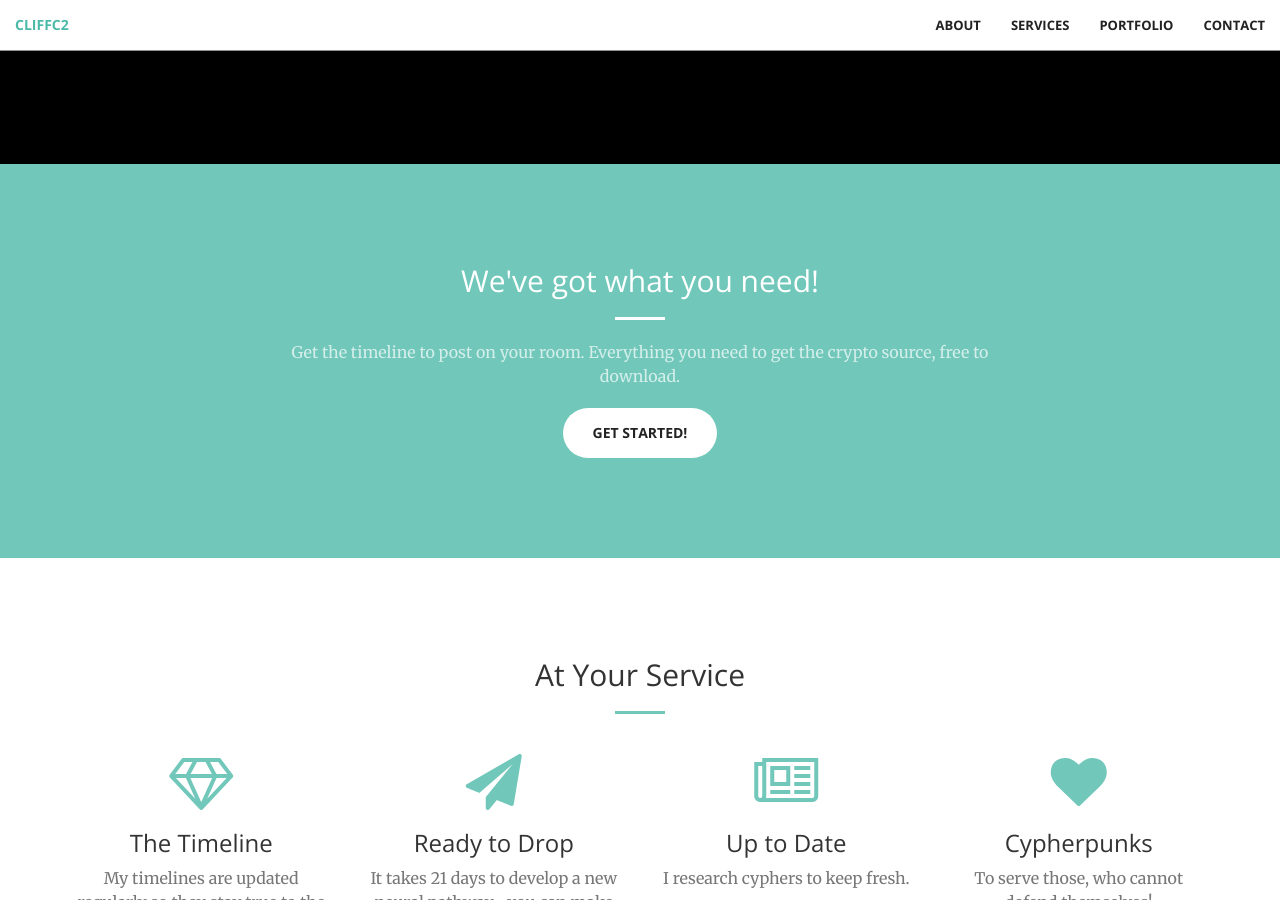
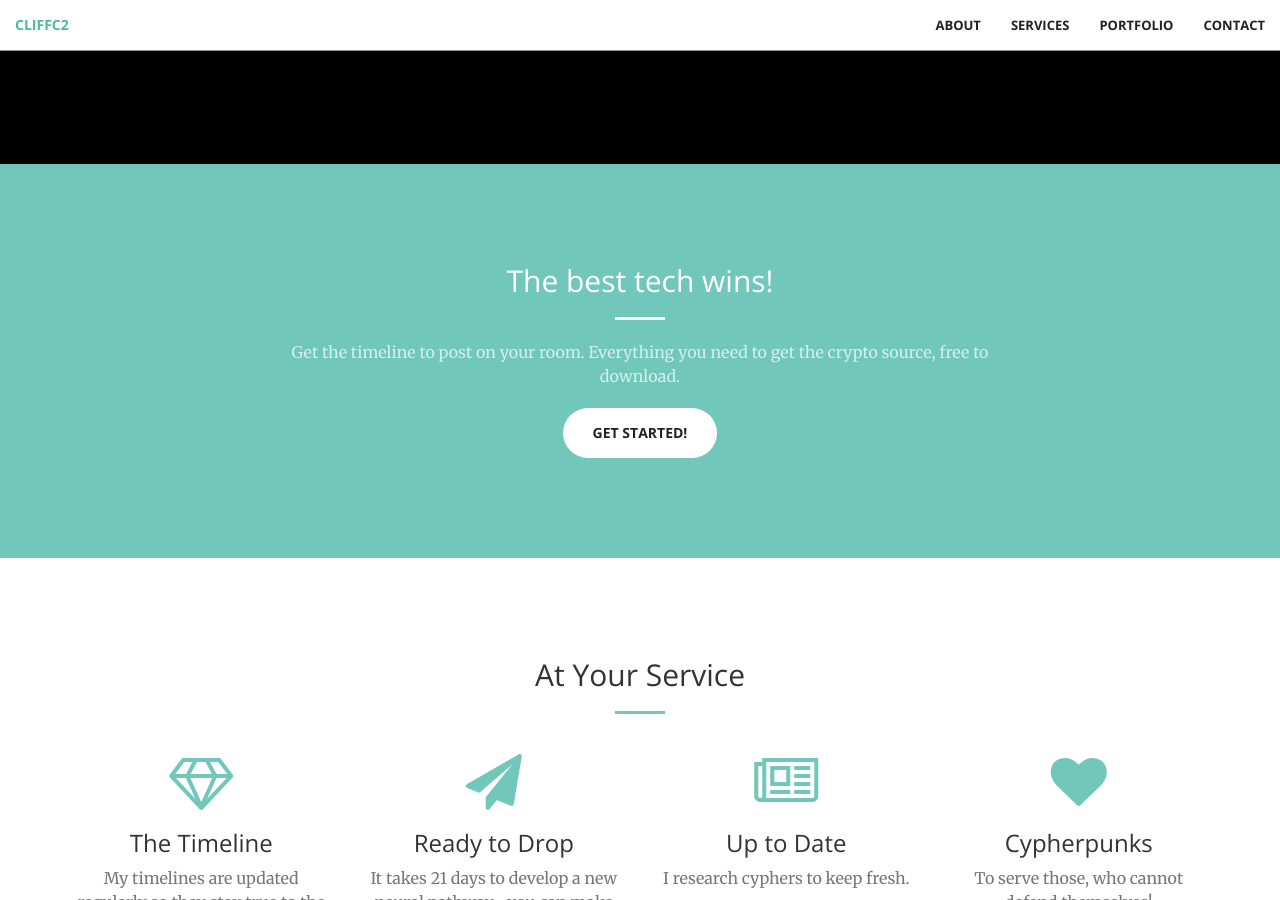
Before and after one commit to cliffc2/cliffc2.github.io, a Jekyll site: the page built from index.html, in a window 1280 px wide and 900 px high, scrolled down 736 px. Built offline with Jekyll 4.4.1, drawn with Linux system fonts in a browser that asks for light colours; Markdown is read by kramdown in place of the engine named in the settings.

Commit message:
Update call-to-action.html

```diff
--- a/_includes/call-to-action.html
+++ b/_includes/call-to-action.html
@@ -2,7 +2,7 @@
     <div class="container">
         <div class="row">
             <div class="col-lg-8 col-lg-offset-2 text-center">
-                <h2 class="section-heading">We've got what you need!</h2>
+                <h2 class="section-heading">The best tech wins!</h2>
                 <hr class="light">
                 <p class="text-faded">Get the timeline to post on your room. Everything you need to get the crypto source, free to download.</p>
                 <a href="#" class="btn btn-default btn-xl">Get Started!</a>
```
